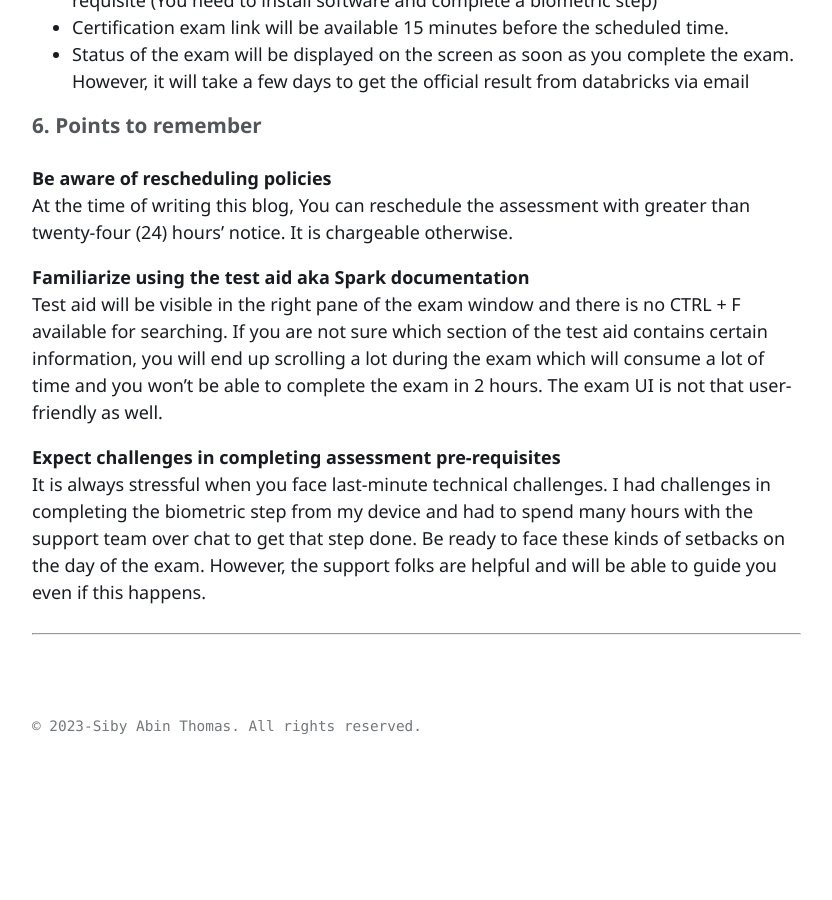
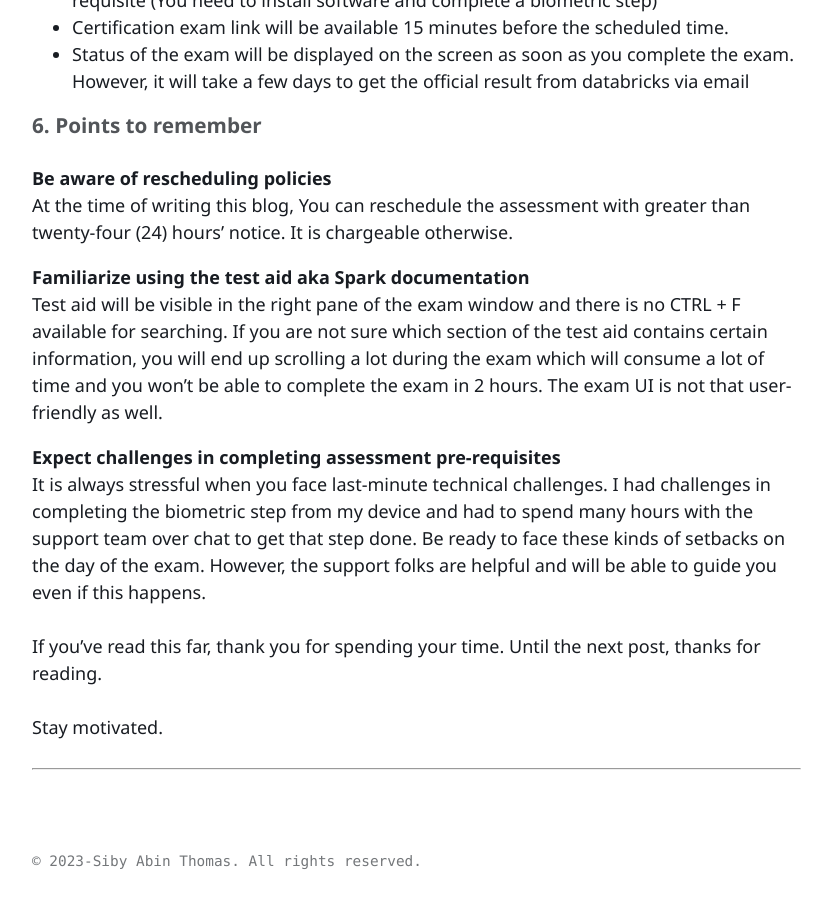
Before and after one commit to sibyabin/blogs, a Jekyll site: the page built from _posts/2022-08-10-how-i-passed-databricks-certified-associate-developer-for-apachespark-certification.md, in a window 1280 px wide and 900 px high, scrolled down 3271 px. Shown: the whole window, without its empty margins (40-872 px from the left). Built offline with Jekyll 4.4.1, drawn with Linux system fonts in a browser that asks for light colours; comment, search, counter and statistics services are not loaded; before the commit the page ends 4036 px from its top, so only the background shows below that.

Commit message:
adding the improvements

```diff
--- a/_posts/2022-08-10-how-i-passed-databricks-certified-associate-developer-for-apachespark-certification.md
+++ b/_posts/2022-08-10-how-i-passed-databricks-certified-associate-developer-for-apachespark-certification.md
@@ -81,4 +81,11 @@ Familiarize using the test aid aka Spark documentation
 Expect challenges in completing assessment pre-requisites
 : It is always stressful when you face last-minute technical challenges. I had challenges in completing the biometric step from my device and had to spend many hours with the support team over chat to get that step done. Be ready to face these kinds of setbacks on the day of the exam. However, the support folks are helpful and will be able to guide you even if this happens.
 
+
+If you’ve read this far, thank you for spending your time.
+Until the next post, thanks for reading.
+
+Stay motivated.
+
+
 ---
```
Also changed, not shown: _posts/2023-04-01-hot-skills-for-dataengineers-in-2023.md (+4 -0 lines).
